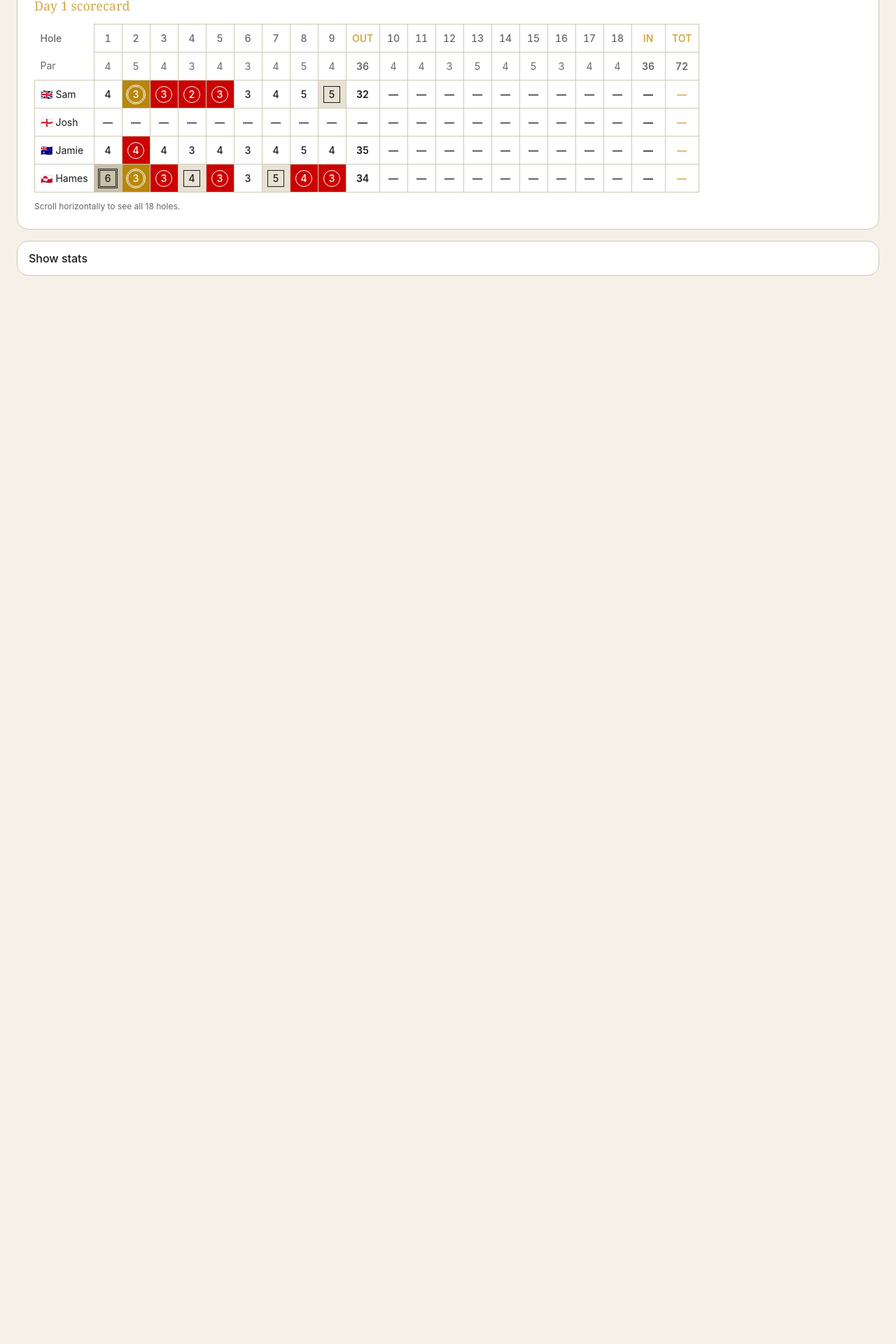
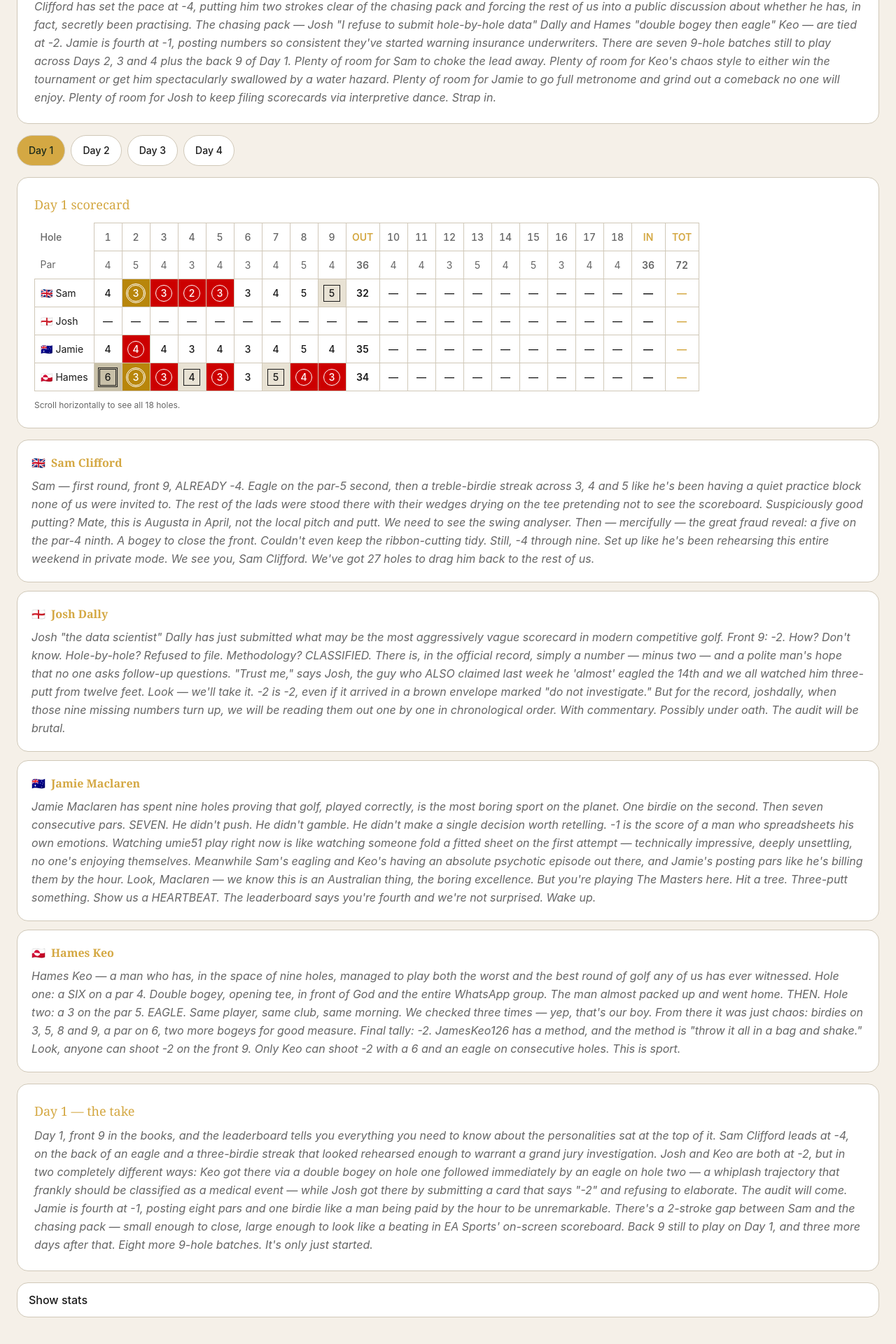
Before and after one commit to jameskeo126/webbers-golf-dashboard, a Next.js app: page / in a window 1280 px wide. Shown: the part 518-2438 px from the top of the page at 70% size. Before the commit the page ends 976 px from the top, so only its background shows below. Built offline with nearby package versions, Linux system fonts and the light colour scheme.

Commit message:
Add Day 1 front 9 commentary: player rounds, summary, season

```diff
--- a/data/rounds.ts
+++ b/data/rounds.ts
@@ -53,11 +53,22 @@ export const ROUNDS: Round[] = [
     label: "Day 1",
     status: "in_progress",
     scorecards: r1Scorecards,
-    commentary: { players: {}, summary: null },
+    commentary: {
+      players: {
+        sam: `Sam — first round, front 9, ALREADY -4. Eagle on the par-5 second, then a treble-birdie streak across 3, 4 and 5 like he's been having a quiet practice block none of us were invited to. The rest of the lads were stood there with their wedges drying on the tee pretending not to see the scoreboard. Suspiciously good putting? Mate, this is Augusta in April, not the local pitch and putt. We need to see the swing analyser. Then — mercifully — the great fraud reveal: a five on the par-4 ninth. A bogey to close the front. Couldn't even keep the ribbon-cutting tidy. Still, -4 through nine. Set up like he's been rehearsing this entire weekend in private mode. We see you, Sam Clifford. We've got 27 holes to drag him back to the rest of us.`,
+
+        josh: `Josh "the data scientist" Dally has just submitted what may be the most aggressively vague scorecard in modern competitive golf. Front 9: -2. How? Don't know. Hole-by-hole? Refused to file. Methodology? CLASSIFIED. There is, in the official record, simply a number — minus two — and a polite man's hope that no one asks follow-up questions. "Trust me," says Josh, the guy who ALSO claimed last week he 'almost' eagled the 14th and we all watched him three-putt from twelve feet. Look — we'll take it. -2 is -2, even if it arrived in a brown envelope marked "do not investigate." But for the record, joshdally, when those nine missing numbers turn up, we will be reading them out one by one in chronological order. With commentary. Possibly under oath. The audit will be brutal.`,
+
+        jamie: `Jamie Maclaren has spent nine holes proving that golf, played correctly, is the most boring sport on the planet. One birdie on the second. Then seven consecutive pars. SEVEN. He didn't push. He didn't gamble. He didn't make a single decision worth retelling. -1 is the score of a man who spreadsheets his own emotions. Watching umie51 play right now is like watching someone fold a fitted sheet on the first attempt — technically impressive, deeply unsettling, no one's enjoying themselves. Meanwhile Sam's eagling and Keo's having an absolute psychotic episode out there, and Jamie's posting pars like he's billing them by the hour. Look, Maclaren — we know this is an Australian thing, the boring excellence. But you're playing The Masters here. Hit a tree. Three-putt something. Show us a HEARTBEAT. The leaderboard says you're fourth and we're not surprised. Wake up.`,
+
+        keo: `Hames Keo — a man who has, in the space of nine holes, managed to play both the worst and the best round of golf any of us has ever witnessed. Hole one: a SIX on a par 4. Double bogey, opening tee, in front of God and the entire WhatsApp group. The man almost packed up and went home. THEN. Hole two: a 3 on the par 5. EAGLE. Same player, same club, same morning. We checked three times — yep, that's our boy. From there it was just chaos: birdies on 3, 5, 8 and 9, a par on 6, two more bogeys for good measure. Final tally: -2. JamesKeo126 has a method, and the method is "throw it all in a bag and shake." Look, anyone can shoot -2 on the front 9. Only Keo can shoot -2 with a 6 and an eagle on consecutive holes. This is sport.`,
+      },
+      summary: `Day 1, front 9 in the books, and the leaderboard tells you everything you need to know about the personalities sat at the top of it. Sam Clifford leads at -4, on the back of an eagle and a three-birdie streak that looked rehearsed enough to warrant a grand jury investigation. Josh and Keo are both at -2, but in two completely different ways: Keo got there via a double bogey on hole one followed immediately by an eagle on hole two — a whiplash trajectory that frankly should be classified as a medical event — while Josh got there by submitting a card that says "-2" and refusing to elaborate. The audit will come. Jamie is fourth at -1, posting eight pars and one birdie like a man being paid by the hour to be unremarkable. There's a 2-stroke gap between Sam and the chasing pack — small enough to close, large enough to look like a beating in EA Sports' on-screen scoreboard. Back 9 still to play on Day 1, and three more days after that. Eight more 9-hole batches. It's only just started.`,
+    },
   },
   emptyRound(2, "Day 2"),
   emptyRound(3, "Day 3"),
   emptyRound(4, "Day 4"),
 ]
 
-export const SEASON_COMMENTARY: string | null = null
+export const SEASON_COMMENTARY: string | null = `Welcome to the season report after exactly one (1) front nine. Already there's a leader and a complete shambles, which is well ahead of schedule. Sam Clifford has set the pace at -4, putting him two strokes clear of the chasing pack and forcing the rest of us into a public discussion about whether he has, in fact, secretly been practising. The chasing pack — Josh "I refuse to submit hole-by-hole data" Dally and Hames "double bogey then eagle" Keo — are tied at -2. Jamie is fourth at -1, posting numbers so consistent they've started warning insurance underwriters. There are seven 9-hole batches still to play across Days 2, 3 and 4 plus the back 9 of Day 1. Plenty of room for Sam to choke the lead away. Plenty of room for Keo's chaos style to either win the tournament or get him spectacularly swallowed by a water hazard. Plenty of room for Jamie to go full metronome and grind out a comeback no one will enjoy. Plenty of room for Josh to keep filing scorecards via interpretive dance. Strap in.`
```
